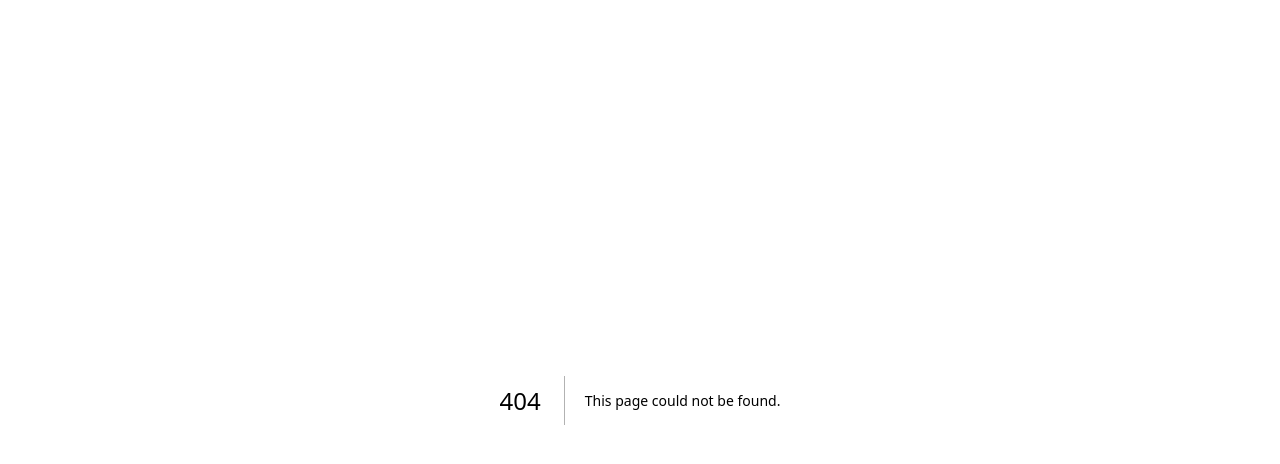
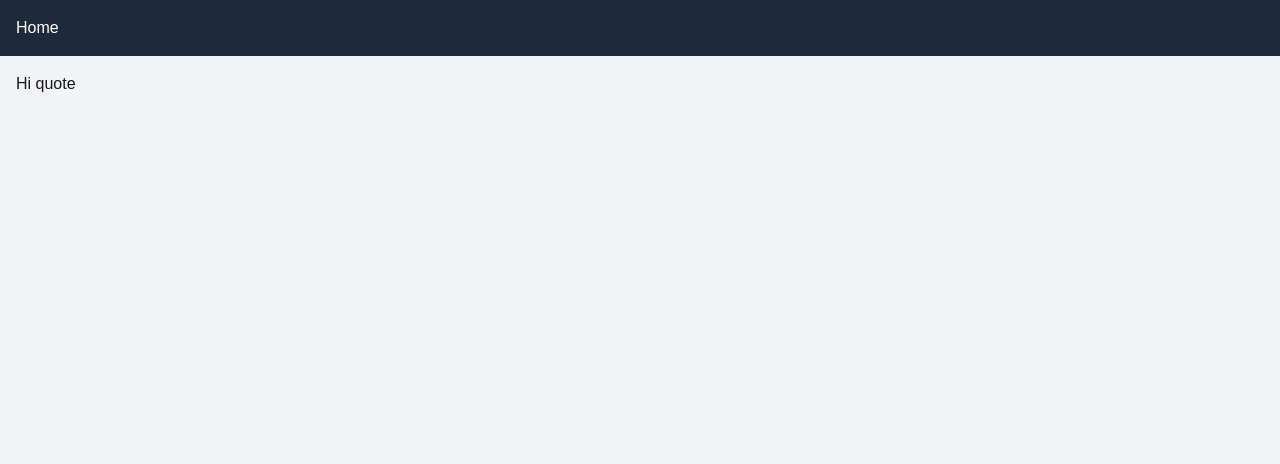
Before and after one commit to VivekPRajeev/green-quote, a Next.js app: page /user/quote in a window 1280 px wide. Before the commit this address had no page. Shown: the top 464 px of the page. Built offline with nearby package versions, Linux system fonts and the light colour scheme.

Commit message:
created view quote page and updated  navigation from request quote for user flow

```diff
--- /dev/null
+++ b/src/app/user/quote/page.tsx
@@ -0,0 +1,9 @@
+'useclient';
+
+export default function QuotesPage() {
+  return (
+    <div>
+      <h1>Hi quote</h1>
+    </div>
+  );
+}
--- a/src/app/user/request-quote/page.tsx
+++ b/src/app/user/request-quote/page.tsx
@@ -80,7 +80,7 @@ const RequestQuote: React.FC = () => {
 
       const data = await res.json();
       if (res.ok) {
-        router.push('/user/view-quote/?id=' + data.quoteId);
+        router.push('/user/request-quote/?id=' + data?.data?.quoteId);
       } else alert(data.error || 'Error');
     } catch (err) {
       console.error(err);
```
